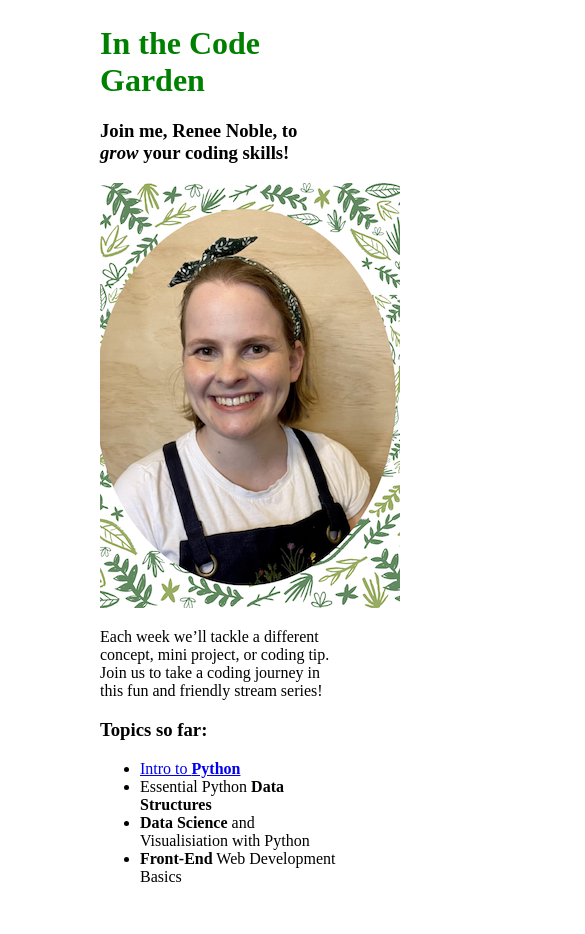
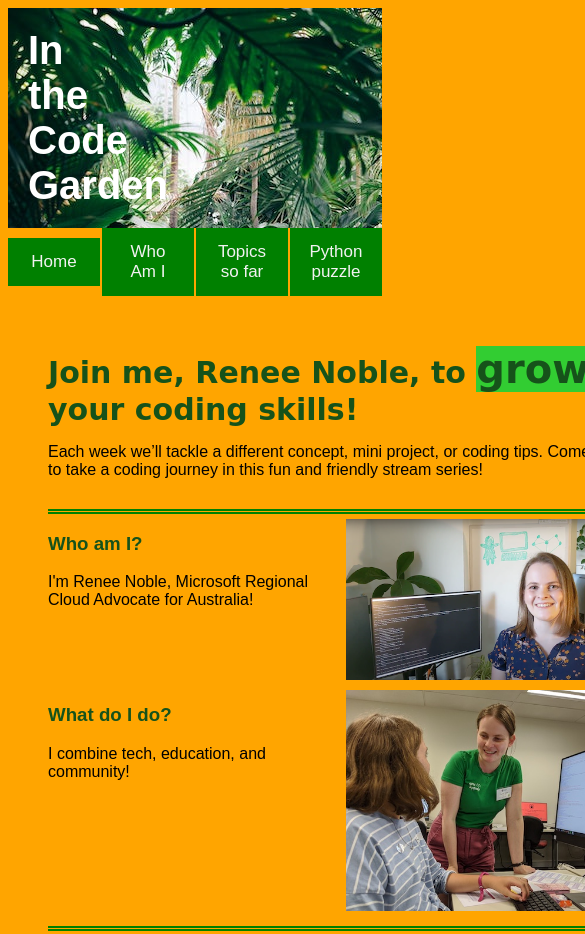
Before and after one commit to reneenoble/test-intro-frontend, a plain HTML site: page index.html in a window 390 px wide. Shown: the top 934 px of the page, 585 px wide, since content can reach past the window. Drawn offline with Linux system fonts and the light colour scheme; a web font is replaced by a local one.

Commit message:
ep 3 demo

```diff
--- a/index.html
+++ b/index.html
@@ -3,31 +3,80 @@
     <head>
         <title>In the Code Garden</title>
         <link rel="stylesheet" href="style.css"></link>
+        <link rel="stylesheet" href="style.css"></link>
+
+        <link rel="preconnect" href="https://fonts.googleapis.com">
+        <link rel="preconnect" href="https://fonts.gstatic.com" crossorigin>
+        <link href="https://fonts.googleapis.com/css2?family=Edu+VIC+WA+NT+Beginner&display=swap" rel="stylesheet">
+
     </head>
 
     <body>
-        <h1>
-            In the Code Garden
-        </h1>
+        <h1 id="home">In<br> the<br> Code<br> Garden</h1>
+        <ul id="topnav" class="flex-container">
+            <li class="flex-item" ><a href="#home">Home</a></li>
+            <li class="flex-item" ><a href="#bio"><div>Who Am I</div></a></li>
+            <li class="flex-item" ><a href="#topics"><div>Topics so far</div></a></li>
+            <li class="flex-item" ><a href="#puzzle"><div>Python puzzle</div></a></li>
+        </ul>
 
-        <h3>
-            Join me, Renee Noble, to <em>grow</em> your coding skills!
+        <main>
+            <h3 id="tag-line">
+                Join me, Renee Noble, to <span>grow</span> your coding skills!
             </h3>
 
-        <img src="img/renee-garden.png">
+            <p>
+                Each week we’ll tackle a different concept, mini project, or coding tips. Come along to take a coding journey in this fun and friendly stream series!
+            </p>
 
-        <p>Each week we’ll tackle a different concept, mini project, or coding tip. Join us to take a coding journey in this fun and friendly stream series!</p>
+            <div id="bio">
+                <div class="split-pic">
+                    <div class="pic-text">
+                        <h3>
+                            Who am I?
+                        </h3>
+                        <p>I'm Renee Noble, Microsoft Regional Cloud Advocate for Australia!</p>
+                    </div>
+                    <img src="img/renee.png">
+                </div>
 
+                <div class="split-pic">
+                    <div class="pic-text">
+                        <h3>
+                            What do I do?
+                        </h3>
+                        <p>I combine tech, education, and community!</p>
+                    </div>
+                    <img src="img/renee-teaching.jpg">
+                </div>
 
+            </div>
 
-        <h3>Topics so far:</h3>
-        <ul>
+            <h3 id="topics">Topics so far:</h3>
+            <ul id="topics-list">
                 <li><a href="python-intro.html">Intro to <strong>Python</strong></a></li>
                 <li>Essential Python <strong>Data Structures</strong></li>
                 <li><strong>Data Science</strong> and Visualisiation with Python</li>
                 <li><strong>Front-End</strong> Web Development Basics</li>
+
             </ul>
+        </div>
 
+        <div id="puzzle">
+            <h3>Try this Python Puzzle!</h3>
+            <img id="puzzlImg" src="img/puzzle.png">
 
+            <form>
+                <label for="answer">What prints out?</label><br>
+                <input type="text" id="answer">
+                <input type="submit" id="answerButton">
+            </form>
+
+            <img id="winImg"></img>
+            <h4 hidden id="guessHeader">Guesses</h4>
+            <ul id="guesses"></ul>
+        </div>
     </body>
+
+    <script type="text/javascript" src="script.js"></script>
 </html>
--- a/script.js
+++ b/script.js
@@ -0,0 +1,76 @@
+correctAnswer = 24
+
+const answerButton = document.getElementById("answerButton")
+const answer = document.getElementById("answer")
+const guesses = document.getElementById("guesses")
+const guessHeader = document.getElementById("guessHeader")
+const winImg = document.getElementById("winImg")
+
+
+function submitAnswer() {
+    guess = answer.value;
+    all_guesses.push(guess);
+    setCookie(all_guesses)
+    checkAnswer(guess)
+    return false
+}
+
+
+function checkAnswer(guess) {
+    guessHeader.hidden = false;
+
+    let result = undefined;
+    if (guess == correctAnswer) {
+        result = "correct";
+        fetch(url="https://source.unsplash.com/random/?plants/200")
+        .then((response) => winImg.src = (response.url));
+    } else {
+        result = "incorrect";
+    }
+    console.log(guess)
+    const li = document.createElement("li");
+    li.appendChild(document.createTextNode(guess));
+    li.classList.add(result)
+    guesses.appendChild(li);
+}
+
+
+function getCookie(){
+    cookie = document.cookie.split(';').map(function(c) {
+      return c.trim().split('=').map(decodeURIComponent);
+    }).reduce(function(a, b) {
+    try {
+      a[b[0]] = JSON.parse(b[1]);
+    } catch (e) {
+      a[b[0]] = b[1];
+    }
+    return a;
+    }, {});
+    return cookie
+  }
+
+
+function setCookie(all_guesses){
+    var json_str = JSON.stringify(all_guesses);
+    var cookieString = "guesses=" + json_str
+    document.cookie = cookieString;
+}
+
+
+cookie = getCookie()
+
+let all_guesses = []
+
+if (cookie && cookie["guesses"]){
+    all_guesses = cookie["guesses"];
+    console.log(all_guesses)
+}
+
+
+if (all_guesses) {
+    all_guesses.forEach(checkAnswer)
+}
+
+
+
+answerButton.onclick = submitAnswer
--- a/style.css
+++ b/style.css
@@ -1,7 +1,159 @@
 body {
-    margin: 25px 50px 75px 100px;
+    font-family:Arial, Helvetica, sans-serif;
+}
+
+main {
+    width: 600px;
+    margin: 50px 20px 20px 40px;
 }
 
 h1 {
+    font-size: 40px;
+    background-image: url(img/plants.jpg);
+    color: white;
+    padding: 20px;
+    margin: 0px;
+}
+
+h3 {
+    color: #16521a;
+}
+
+
+/* --------- */
+/* Episode 2 */
+/* --------- */
+
+#tag-line {
+    font-family: 'Edu VIC WA NT Beginner', cursive;
+    font-size: 30px;
+    margin-bottom: 10px;
+}
+
+span {
+    /* width: 500px*/
+    /* display: block; */
+    background-color: limegreen;
+    width: 50px;
+    font-size: 40px;
+}
+
+#bio {
+    margin-top: 30px;
+    margin-bottom: 30px;
+    padding-top: 0px;
+    padding-bottom: 10px;
+    border-style: solid;
+    border: thick double green;
+    border-left: none;
+    border-right: none;
+}
+
+#bio > h3 {
+    /* color: yellow; */
+    margin-bottom: 10px;
+    margin-bottom: 10px;
+}
+
+#bio > p {
+    margin-top: 10px;
+}
+
+.pic-text {
+    display: inline-block;
+    /* width: 30px; */
+    width: 49%;
+}
+
+.split-pic > img {
+    width: 49%;
+    display: inline-block;
+    vertical-align: top;
+    margin-bottom: 5px;
+    margin-top: 5px;
+}
+
+#topics-list {
+    list-style-type: none;
+    padding-left: 0px;
+}
+
+#topics-list li {
+    background-color: limegreen;
+    margin: 5px;
+    padding: 5px;
     color: green;
+    border-radius: 2px;
+    display: block;
+    color: white;
 }
+
+#topics-list li > a {
+    text-decoration: none;
+    color: white;
+}
+
+#topics-list li:hover {
+    background-color: green;
+}
+
+
+
+#topnav a {
+    /* float: left; */
+    display: inline-block;
+    padding: 14px 16px;
+    color: #f2f2f2;
+    text-align: center;
+    text-decoration: none;
+    font-size: 17px;
+    margin-top: 0px;
+  }
+
+#topnav {
+    padding: 0px;
+    list-style-type: none;
+    align-items: center;
+    margin: 0px;
+
+    display: flex;
+    justify-content: flex-end;
+    flex-basis: 1;
+
+}
+
+.flex-item {
+    margin-left: 2px;
+    flex-basis: 180px;
+    background-color: green;
+    text-align: center;
+    flex-flow: row wrap;
+    flex-grow: 1;
+}
+.flex-item:first-child {
+   margin-left: 0px;
+   /* flex-grow: 5; */
+}
+
+.correct {
+    color: limegreen;
+}
+
+.incorrect {
+    color: red;
+}
+
+#winImg {
+    padding: 5px 0px;
+    width: 400px;
+}
+
+#puzzleImg {
+    height: 100px;
+}
+
+@media only screen and (max-width: 600px) {
+    body {
+      background-color: orange;
+    }
+  }
```
Also changed, not shown: img/plants.jpg (added), img/puzzle.png (added), img/renee-teaching.jpg (added), img/renee.png (added). Lines whose indentation alone changed are shown as unchanged.
